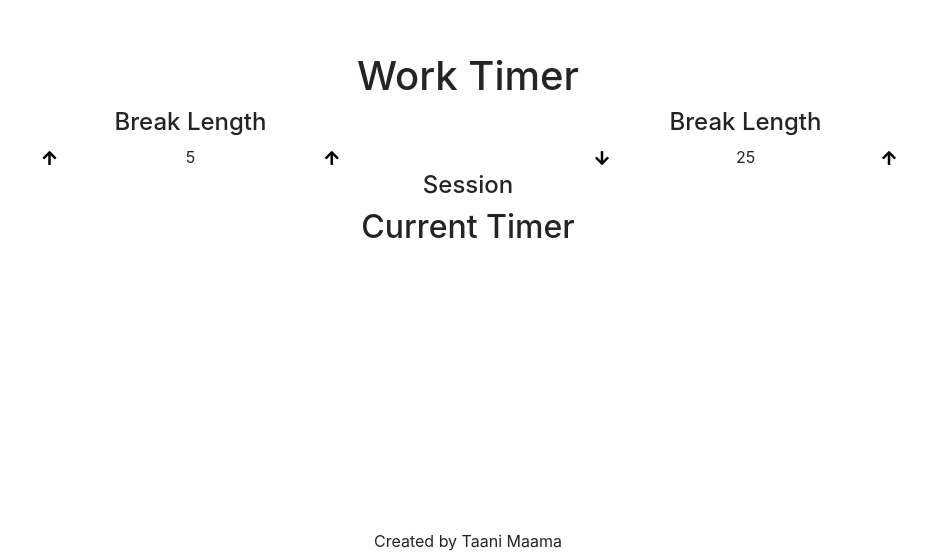
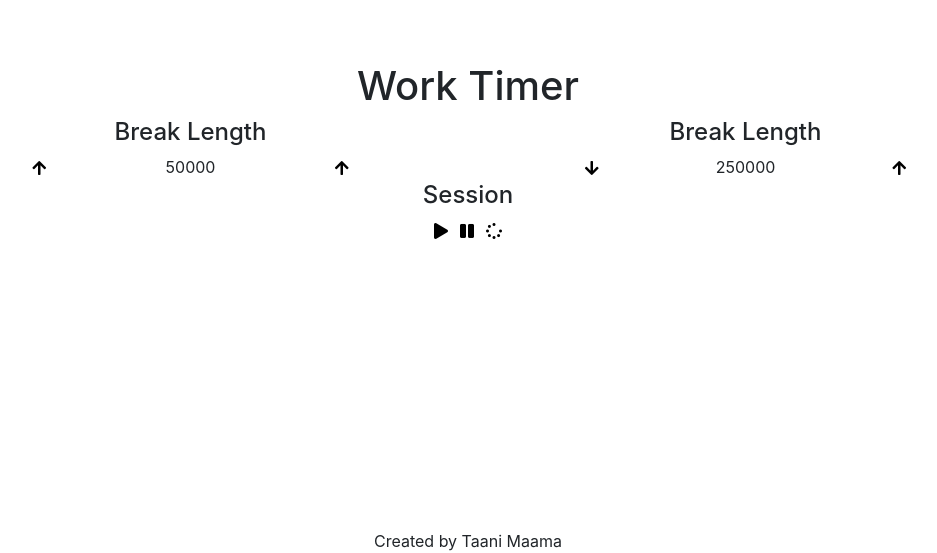
Before and after one commit to TaaniBravo/Work-and-Break-Timer, a React (Create React App) app: page / in a window 1280 px wide. Shown: the part 247-800 px from the top of the page, without its empty margins (172-1109 px from the left). Built offline with nearby package versions, Linux system fonts and the light colour scheme.

Commit message:
Working on the logic for the timer.

```diff
--- a/src/components/Session.js
+++ b/src/components/Session.js
@@ -1,10 +1,37 @@
-import React from "react";
+import React, { useEffect } from "react";
+import { useCountsContext } from "../hooks/useCounts";
 
 const Session = () => {
+  const [counts] = useCountsContext();
+
+  let countdown;
+
+  useEffect(() => {
+    countdown = counts.workCount;
+  }, []);
+
+  const timer = () => {
+    if (countdown <= 0) return;
+    countdown--;
+  };
+
+  const counter = () => setInterval(timer, 1000);
+
   return (
     <div>
       <h4>Session</h4>
-      <h2>Current Timer</h2>
+      <h2>{countdown}</h2>
+      <div className="button-container">
+        <button onClick={counter}>
+          <i class="fas fa-play"></i>
+        </button>
+        <button>
+          <i class="fas fa-pause"></i>
+        </button>
+        <button>
+          <i class="fas fa-spinner"></i>
+        </button>
+      </div>
     </div>
   );
 };
--- a/src/hooks/useCounts.js
+++ b/src/hooks/useCounts.js
@@ -5,8 +5,8 @@ const { Provider } = CountContext;
 
 const CountsProvider = ({ value = [], ...props }) => {
   const [counts, setCounts] = useState({
-    workCount: 25,
-    breakCount: 5
+    workCount: 250000,
+    breakCount: 50000
   });
 
   return <Provider value={[counts, setCounts]} {...props} />;
```
Also changed, not shown: src/components/Timers.js (+0 -9 lines).
